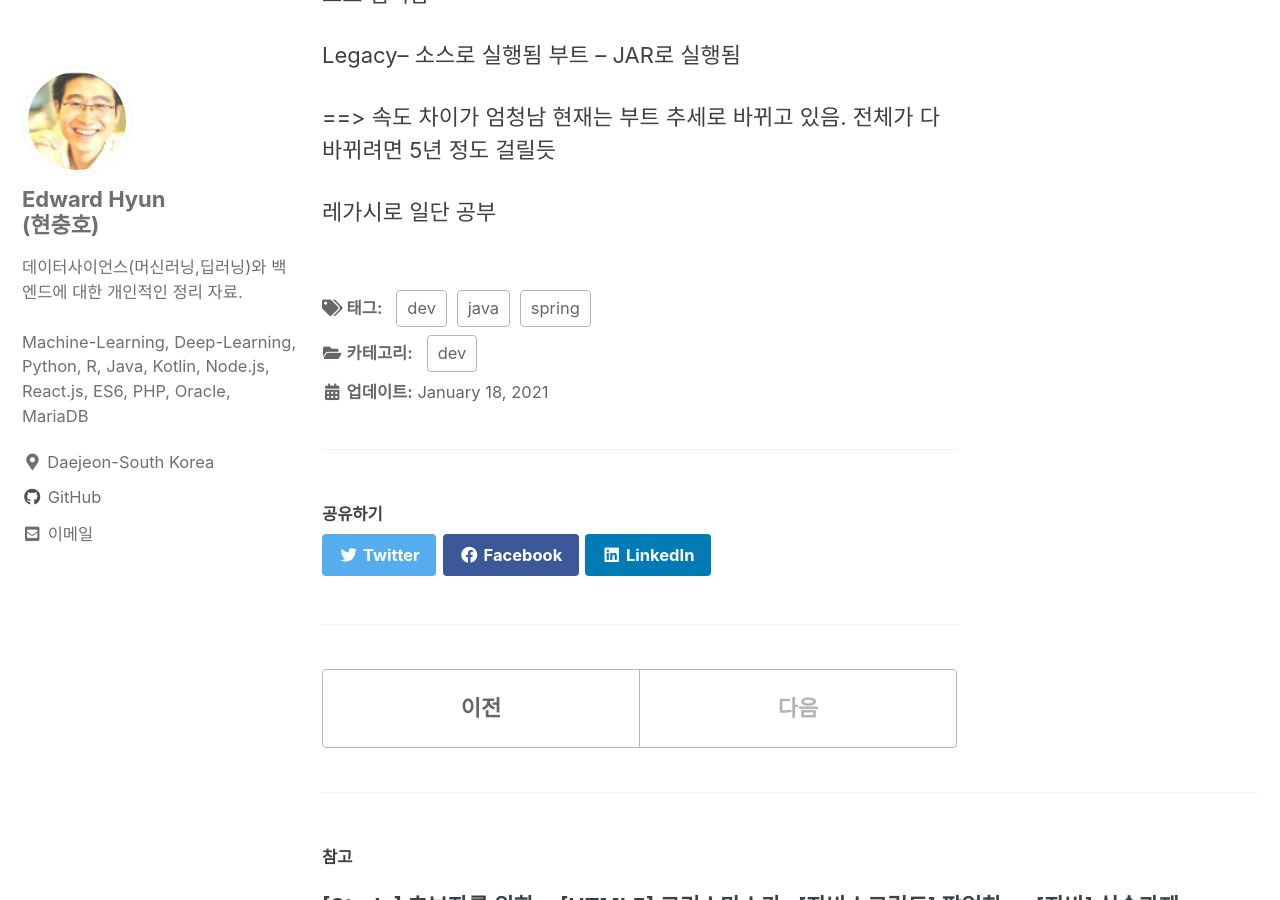
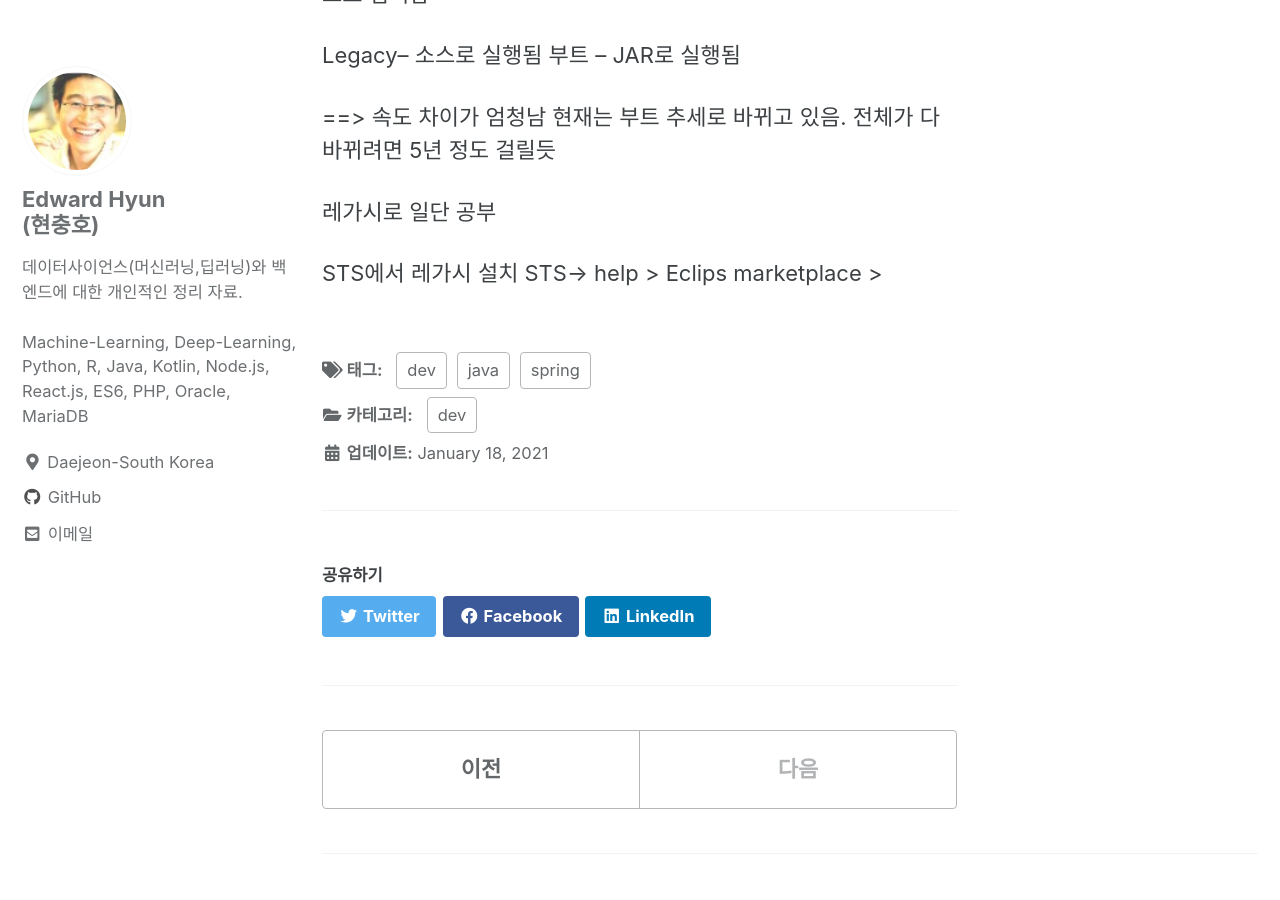
Before and after one commit to iamhch24/iamhch24.github.io, a Jekyll site: the page built from _posts/2021-01-18-[스피링].md, in a window 1280 px wide and 900 px high, scrolled down 667 px. Built offline with Jekyll 4.4.1, drawn with Linux system fonts in a browser that asks for light colours; cached includes are drawn as plain includes.

Commit message:
_posts/2021-01-18-[스피링].md updated from https://stackedit.io/

```diff
--- a/_posts/2021-01-18-[스피링].md
+++ b/_posts/2021-01-18-[스피링].md
@@ -38,8 +38,10 @@ Legacy-- 소스로 실행됨
 
 
 
+STS에서 레가시 설치
+STS-> help > Eclips marketplace >
 
 
 <!--stackedit_data:
-eyJoaXN0b3J5IjpbLTE0MjgyMDA1M119
+eyJoaXN0b3J5IjpbMTI5Mzg4MDEyOCwtMTQyODIwMDUzXX0=
 -->
```
